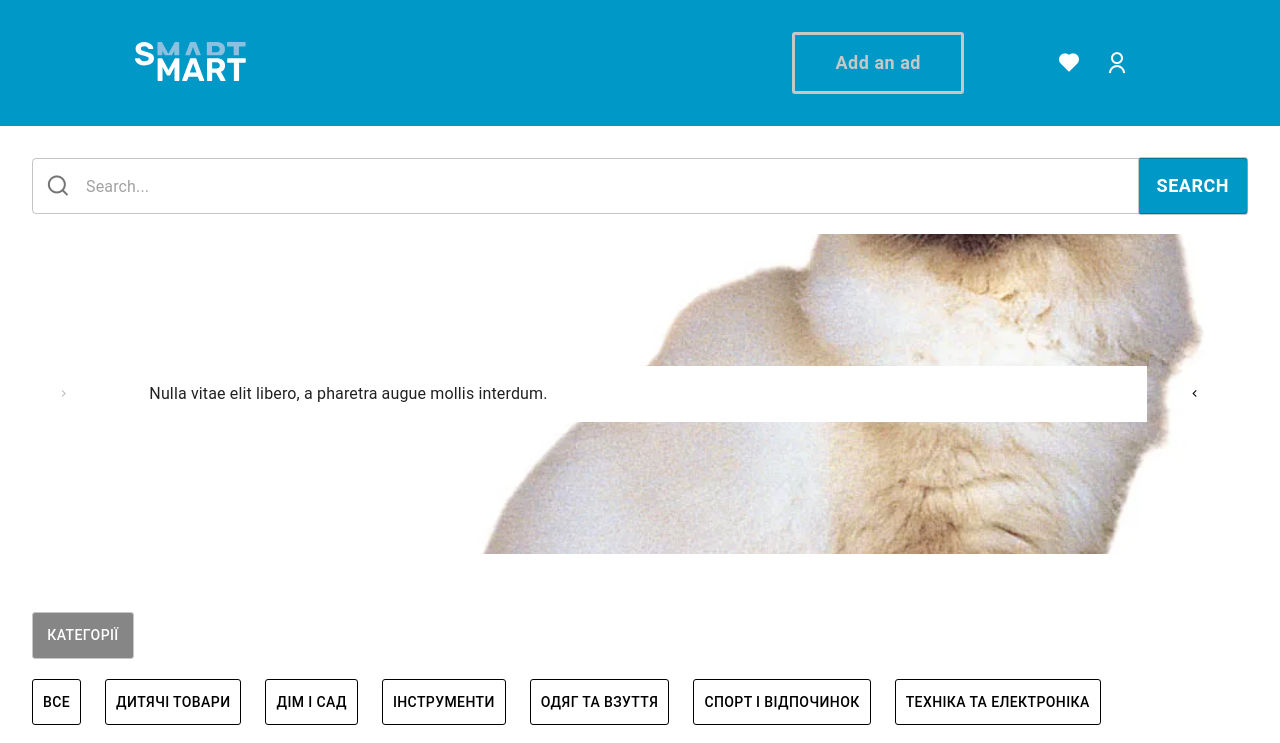
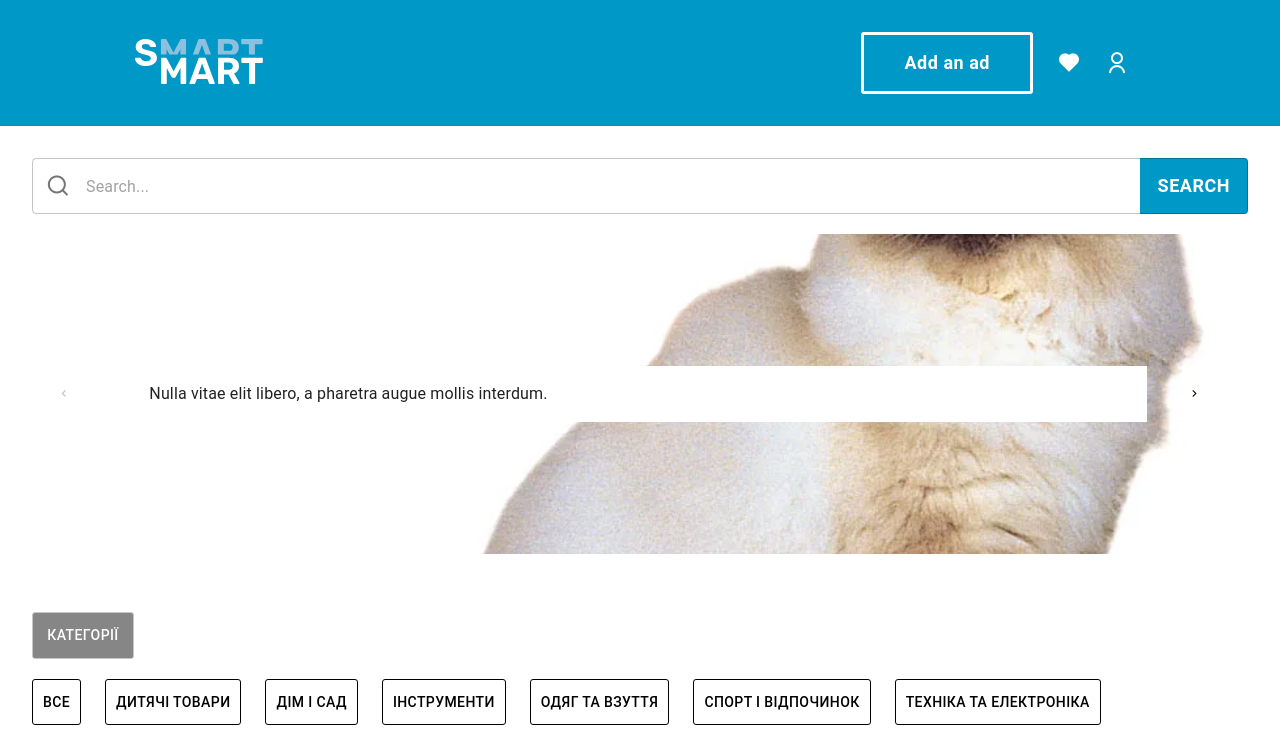
Before and after one commit to FelllGit/MarketPlace, a React (Create React App) app: page / in a window 1280 px wide. Shown: the top 743 px of the page. Built offline with nearby package versions, Linux system fonts and the light colour scheme.

Commit message:
small fixes for header and secondary button. add search component

```diff
--- a/src/Components/Home/HomeSlider.tsx
+++ b/src/Components/Home/HomeSlider.tsx
@@ -68,7 +68,7 @@ const HomeSlider = () => {
                             border: 'none',
                         }
                     })}>
-                        <i className="ri-arrow-right-s-line" />
+                        <i className="ri-arrow-left-s-line" />
                     </ThirdButton>
                 </Grid>
                 <Grid item xs>
@@ -86,7 +86,7 @@ const HomeSlider = () => {
                             border: 'none',
                         },
                     })}>
-                        <i className="ri-arrow-left-s-line" />
+                        <i className="ri-arrow-right-s-line" />
                     </ThirdButton>
                 </Grid>
             </Grid>
--- a/src/Components/Search.tsx
+++ b/src/Components/Search.tsx
@@ -37,7 +37,7 @@ const SearchComponent: React.FC = () => {
                 ),
                 endAdornment: (
                     <InputAdornment position="end">
-                        <PrimaryButton style={{ padding: '15px 18px', marginLeft: '-14px' }} onClick={handleSearch}>
+                        <PrimaryButton style={{ padding: '15px 18px', marginLeft: '-14px', border: 'none', borderRadius: '4px', borderTopLeftRadius: '0', borderBottomLeftRadius: '0' }} onClick={handleSearch}>
                             Search
                         </PrimaryButton>
                     </InputAdornment>
--- a/src/Components/SecondaryButton.tsx
+++ b/src/Components/SecondaryButton.tsx
@@ -4,28 +4,31 @@ import { Theme } from '@mui/material/styles';
 
 // Extend the ButtonProps type to include the 'active' prop
 interface SecondaryButtonProps extends ButtonProps {
+    textColor?: string;
+    hoverColor?: string;
+    disableColor?: string;
     active?: boolean;
 }
 
 // Define the PrimaryButton component
-const SecondaryButton: React.FC<SecondaryButtonProps> = ({ active, children, ...otherProps }) => (
+const SecondaryButton: React.FC<SecondaryButtonProps> = ({ textColor, hoverColor, disableColor, active, children, ...otherProps }) => (
     <Button
         sx={(theme: Theme) => ({
             background: '0',
             boxShadow: 'none',
             padding: '20px 50px',
-            color: theme.palette.primary.main,
+            color: textColor || theme.palette.primary.main,
             borderWidth: '1px',
-            borderColor: theme.palette.primary.main,
+            borderColor: textColor || theme.palette.primary.main,
             '&:hover': {
                 background: '0',
-                color: theme.palette.primary.light,
-                borderColor: theme.palette.primary.light,
+                color: hoverColor || theme.palette.primary.light,
+                borderColor: hoverColor || theme.palette.primary.light,
             },
             '&.Mui-disabled': {
                 background: '0',
-                borderColor: theme.palette.action.disabledBackground,
-                color: theme.palette.primary.dark,
+                borderColor: disableColor || theme.palette.action.disabledBackground,
+                color: disableColor || theme.palette.primary.dark,
             },
         })}
         {...otherProps}
--- a/src/Pages/Header.tsx
+++ b/src/Pages/Header.tsx
@@ -10,7 +10,7 @@ import UserMenu from '../Components/UserMenu';
 import { ReactComponent as Logo } from "../images/svg/smartmartlogo.svg";
 
 import styles from "../styles/Header.module.scss"
-import PrimaryButton from '../Components/PrimaryButton';
+import SecondaryButton from '../Components/SecondaryButton';
 
 const Header = () => {
   const theme = useTheme();
@@ -32,13 +32,13 @@ const Header = () => {
       <Grid container maxWidth="lg" alignSelf={'center'} display={'flex'} alignItems={'center'}>
         <Grid item xs={2}>
           <Link to={'/'}>
-            <Logo height={'39px'} />
+            <Logo height={'45px'} />
           </Link>
         </Grid>
 
-        <Grid item xs={10} display={'flex'} justifyContent={'end'}>
+        <Grid item xs={10} display={'flex'} justifyContent={'end'} gap={2}>
+          <SecondaryButton textColor='#FFFFFF' hoverColor='#8CC0DE' style={{ ...theme.typography.paragraph.base.bold, borderWidth: '3px', padding: '15px 40px', textTransform: 'none' }}>Add an ad</SecondaryButton>
           <Box className={styles.accountButtons} sx={{ borderRadius: theme.shape.borderRadius }}>
-            <PrimaryButton style={{ ...theme.typography.paragraph.base.bold, marginRight: '85px', color: theme.palette.gray, borderWidth: '3px', padding: '15px 40px', textTransform: 'none' }}>Add an ad</PrimaryButton>
             <IconButton aria-label="show favorites" color="inherit">
               <i className="ri-heart-fill" />
             </IconButton>
--- a/src/theme/palette.ts
+++ b/src/theme/palette.ts
@@ -25,6 +25,7 @@ const palette = {
     },
     black: '#000',
     gray: '#C7C7C7',
+    hover: '#c7c7c7',
     whiteText: '#FFFFFF',
 };
 
```
